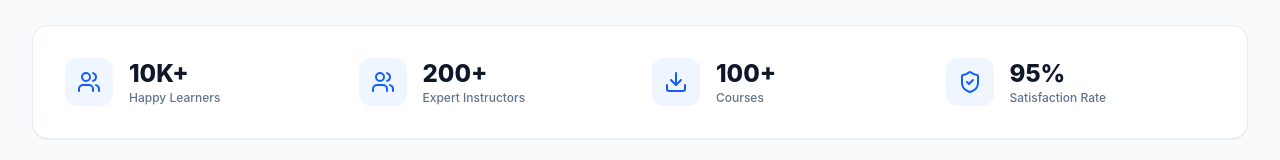
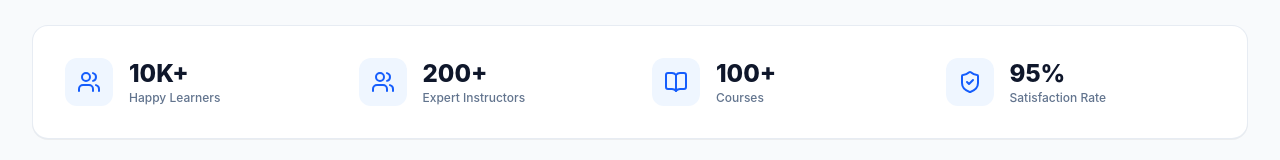
Before and after one commit to ByteCodeVikash/techsetu, a React (Vite) app: page / in a window 1280 px wide. Shown: the part 2727-2887 px from the top of the page. Built offline with nearby package versions, Linux system fonts and the light colour scheme.

Commit message:
Ensure 100% exact visual parity with reference image for developer photo asset

```diff
--- a/src/data/courses.ts
+++ b/src/data/courses.ts
@@ -78,7 +78,7 @@ export const COURSES: Course[] = [
     duration: '14 Weeks • Live Cohort',
     level: 'Advanced',
     format: 'Live Cohort',
-    image: 'https://images.unsplash.com/photo-1531482615713-2afd69097998?auto=format&fit=crop&w=800&q=80',
+    image: 'https://images.unsplash.com/photo-1620712943543-bcc4688e7485?auto=format&fit=crop&w=800&q=80',
     featured: true,
     instructor: {
       name: 'Dr. Ananya Sharma',
--- a/src/pages/HomePage.tsx
+++ b/src/pages/HomePage.tsx
@@ -2,7 +2,7 @@ import React from 'react';
 import { Link } from 'react-router-dom';
 import {
   GraduationCap, Code, BarChart3, Bot, BookOpen, Award, CheckCircle2,
-  Users, Download, ShieldCheck, Star, Check, ArrowRight, UserCheck, MonitorPlay
+  Users, ShieldCheck, Star, Check, ArrowRight, UserCheck, MonitorPlay
 } from 'lucide-react';
 import { CourseCard } from '../components/CourseCard';
 import { COURSES } from '../data/courses';
@@ -511,7 +511,7 @@ export const HomePage: React.FC<HomePageProps> = ({
 
           <div className="flex items-center gap-4">
             <div className="w-12 h-12 rounded-xl bg-blue-50 text-blue-600 flex items-center justify-center shrink-0">
-              <Download className="w-6 h-6" />
+              <BookOpen className="w-6 h-6" />
             </div>
             <div>
               <div className="text-2xl font-extrabold text-slate-900">100+</div>
```
Also changed, not shown: public/hero_man_desk.png.
